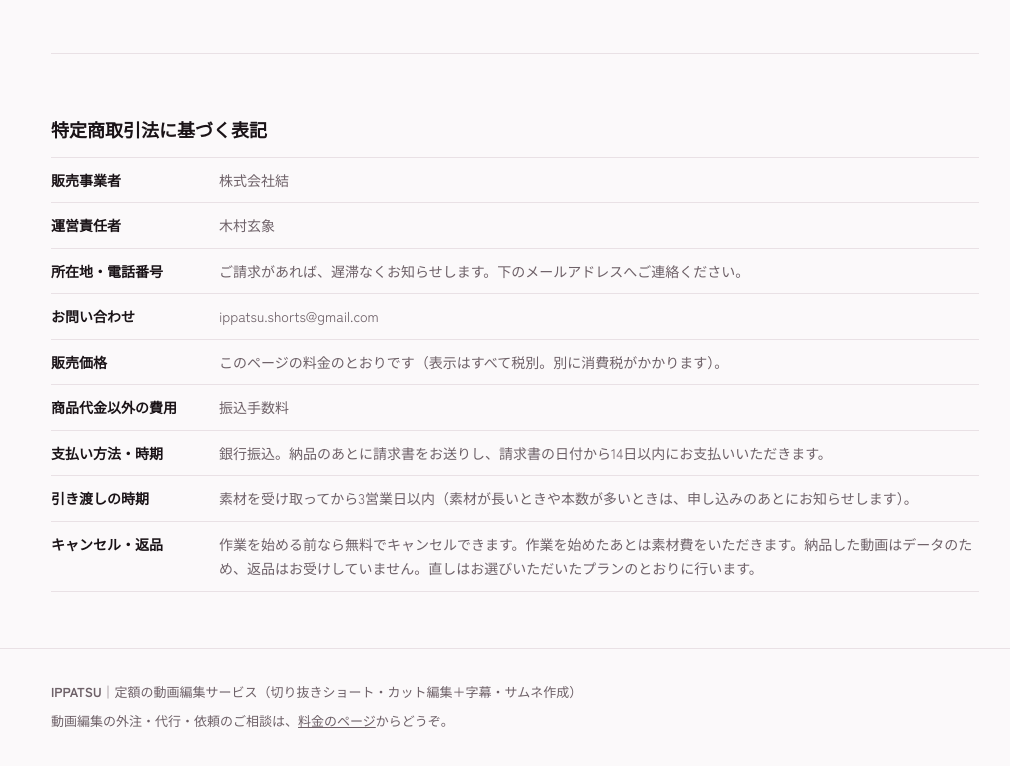
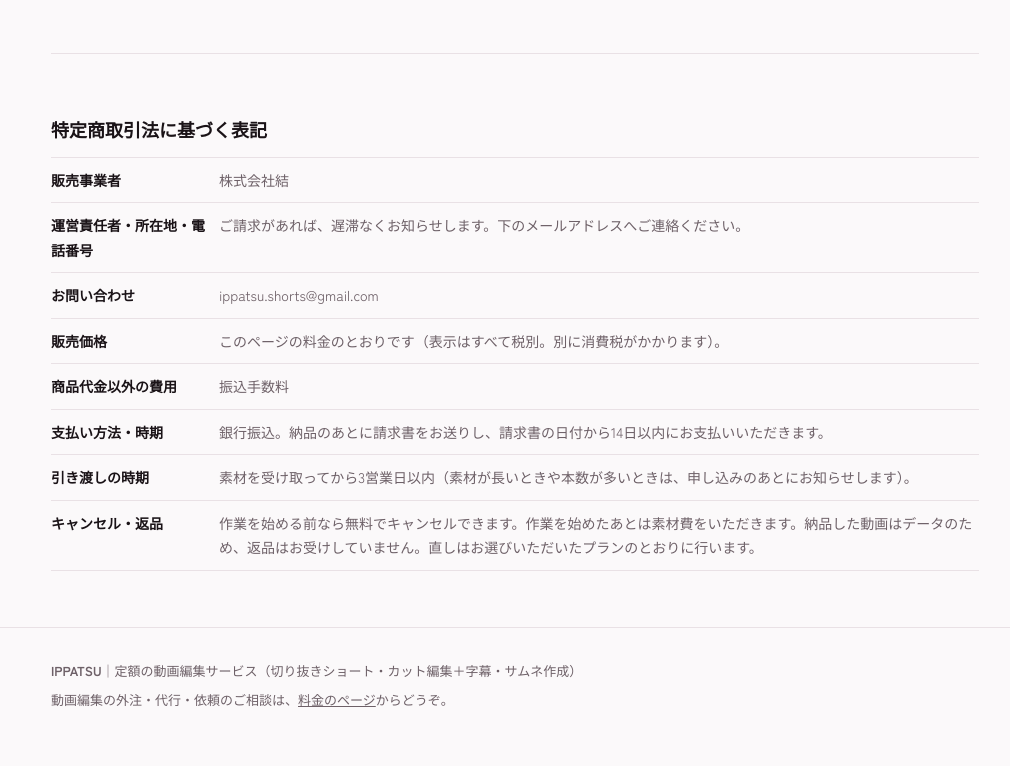
Before and after one commit to genjoK0216KK/ippatsu, a plain HTML site: page index.html in a window 1280 px wide. Shown: the part 3964-4730 px from the top of the page, without its empty margins (125-1135 px from the left). Drawn offline with Linux system fonts and the light colour scheme.

Commit message:
特商法の表記：運営責任者は請求があればお知らせする形に（木村さんOK 11/19）

```diff
--- a/index.html
+++ b/index.html
@@ -299,8 +299,7 @@ footer a{color:inherit}
     <h2 id="h-law" style="font-size:18px">特定商取引法に基づく表記</h2>
     <dl class="law">
       <dt>販売事業者</dt><dd>株式会社結</dd>
-      <dt>運営責任者</dt><dd>木村玄象</dd>
-      <dt>所在地・電話番号</dt><dd>ご請求があれば、遅滞なくお知らせします。下のメールアドレスへご連絡ください。</dd>
+      <dt>運営責任者・所在地・電話番号</dt><dd>ご請求があれば、遅滞なくお知らせします。下のメールアドレスへご連絡ください。</dd>
       <dt>お問い合わせ</dt><dd>ippatsu.shorts@gmail.com</dd>
       <dt>販売価格</dt><dd>このページの料金のとおりです（表示はすべて税別。別に消費税がかかります）。</dd>
       <dt>商品代金以外の費用</dt><dd>振込手数料</dd>
```
